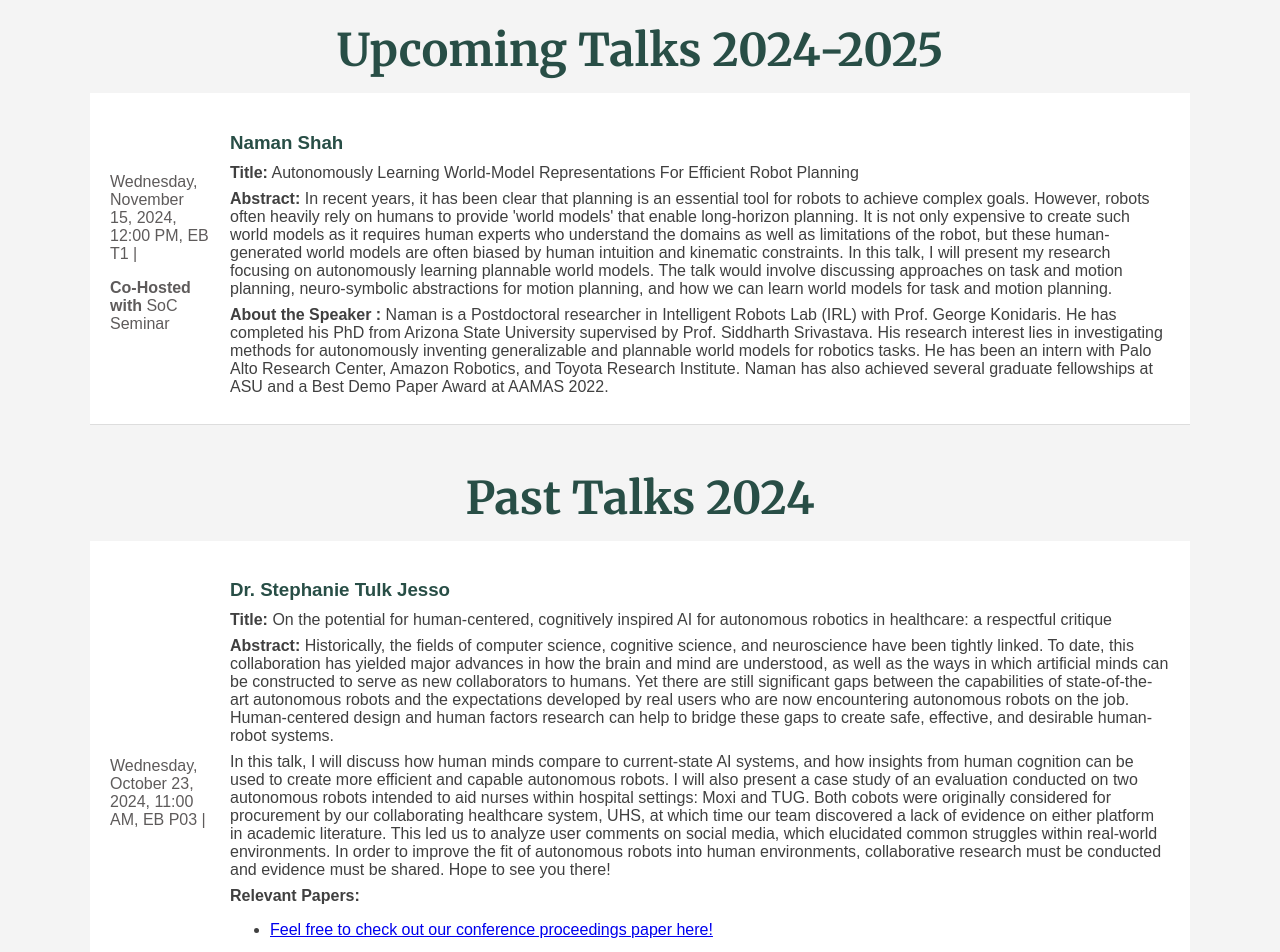
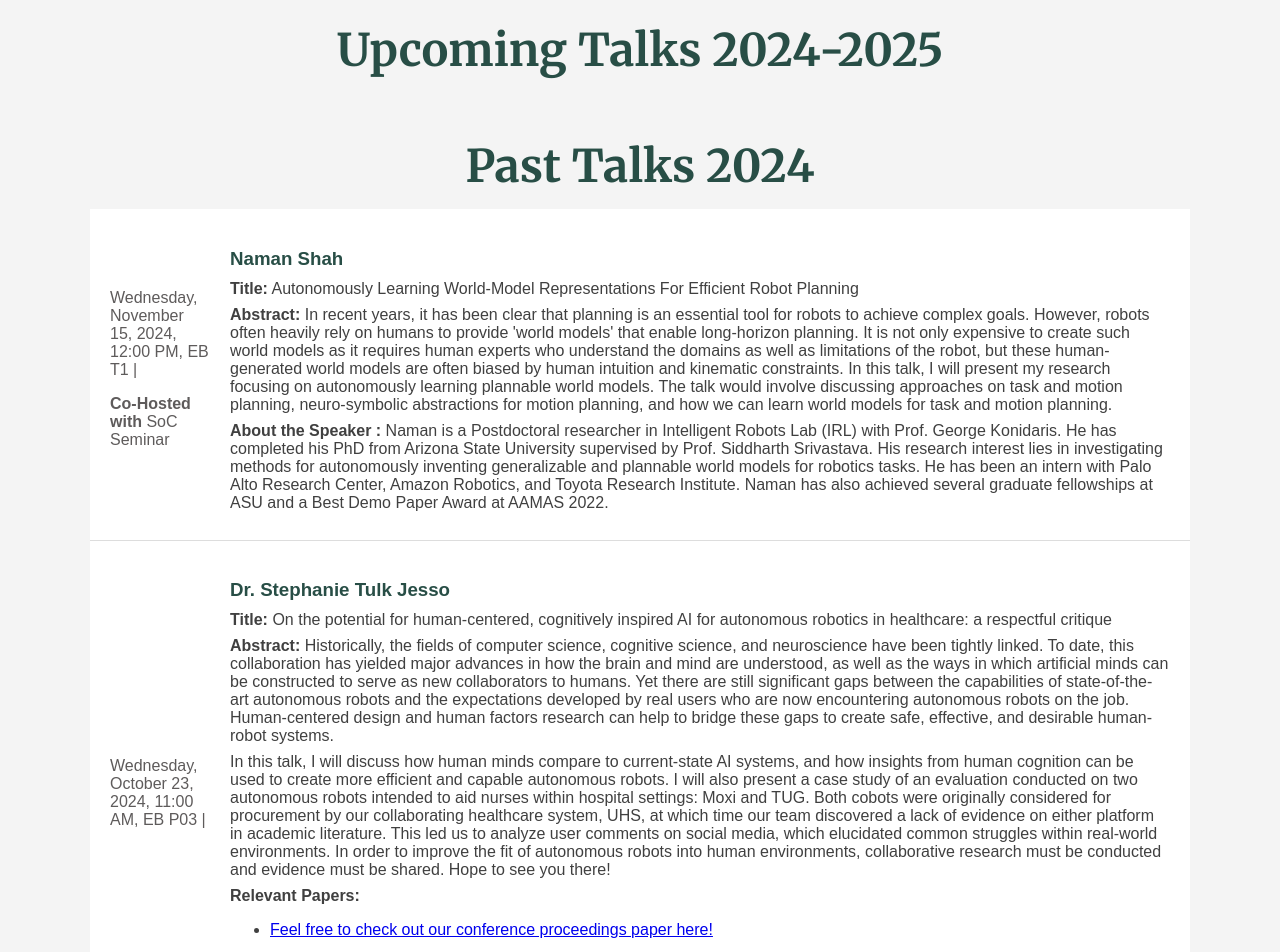
Before and after one commit to bing-robotics/bing-robotics.github.io, a React (Create React App) app: page / in a window 1280 px wide. Shown: the part 920-1872 px from the top of the page. Built offline with nearby package versions, Linux system fonts and the light colour scheme.

Commit message:
Updated Upcoming Seminars and moved it to Past Seminars

```diff
--- a/src/components/TalksSection.js
+++ b/src/components/TalksSection.js
@@ -15,6 +15,9 @@ function TalksSection() {
         </div>
         <div id="upcoming-talks" className="talks-wrapper">
             <h2>Upcoming Talks 2024-2025</h2>
+        </div>
+        <div id="past-talks" className="talks-wrapper">
+            <h2>Past Talks 2024</h2>
             <Talk
                 id="Autonomously Learning World-Model Representations For Efficient Robot Planning"
                 time="Wednesday, November 15, 2024, 12:00 PM, EB T1"
@@ -24,9 +27,6 @@ function TalksSection() {
                 bio="Naman is a Postdoctoral researcher in Intelligent Robots Lab (IRL) with Prof. George Konidaris. He has completed his PhD from Arizona State University supervised by Prof. Siddharth Srivastava. His research interest lies in investigating methods for autonomously inventing generalizable and plannable world models for robotics tasks. He has been an intern with Palo Alto Research Center, Amazon Robotics, and Toyota Research Institute. Naman has also achieved several graduate fellowships at ASU and a Best Demo Paper Award at AAMAS 2022."
                 cohost="SoC Seminar"
             />
-        </div>
-        <div id="past-talks" className="talks-wrapper">
-            <h2>Past Talks 2024</h2>
             <Talk
                 id="On the potential for human-centered, cognitively inspired AI for autonomous robotics in healthcare: a respectful critique"
                 time="Wednesday, October 23, 2024, 11:00 AM, EB P03"
```
Also changed, not shown: 8 other files (tests, documents, lock files or other folders).
